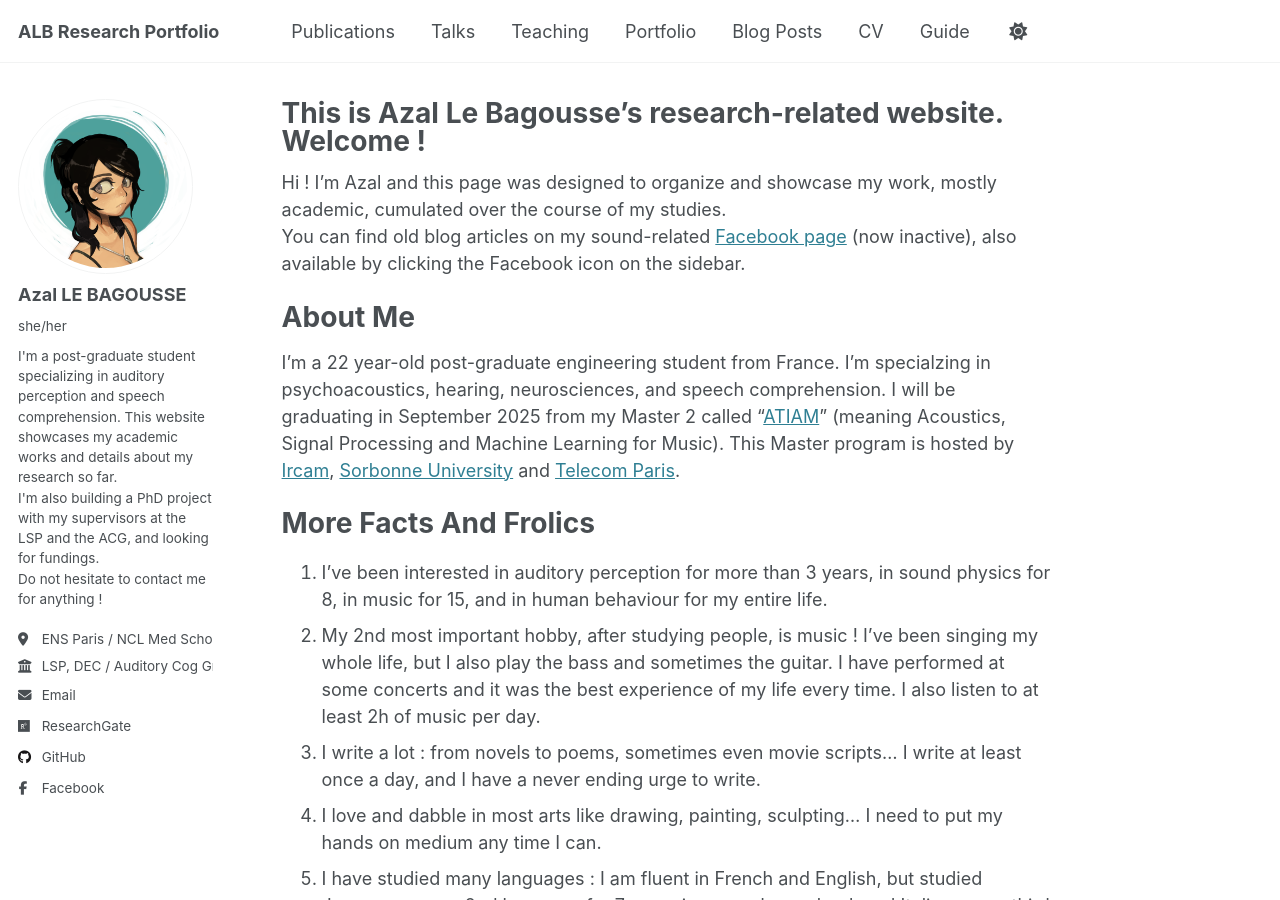
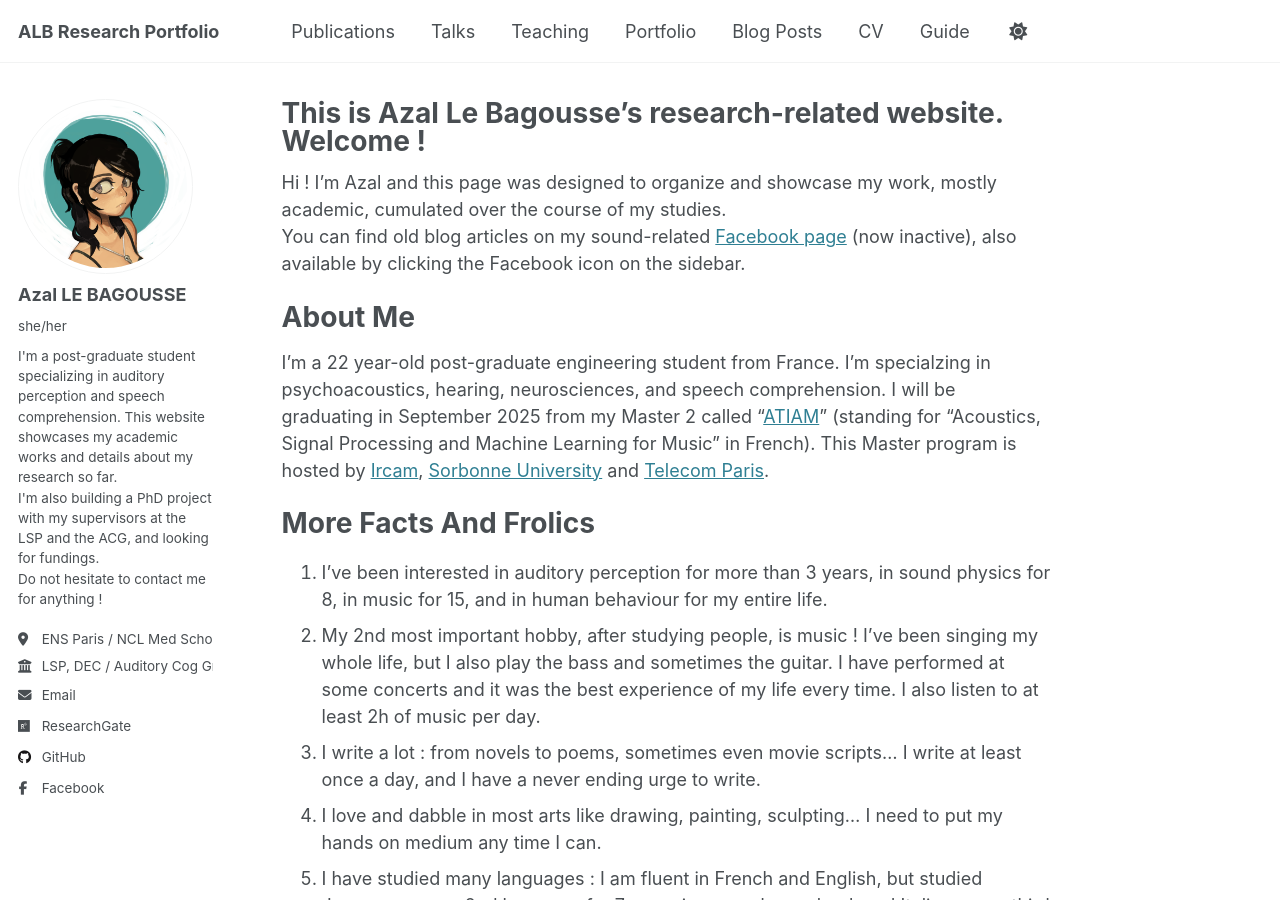
Before and after one commit to azallb/azallb.github.io, a Jekyll site: the page built from _pages/about.md, in a window 1280 px wide and 900 px high. Built offline with Jekyll 4.4.1, drawn with Linux system fonts in a browser that asks for light colours.

Commit message:
modify about, main page

```diff
--- a/_pages/about.md
+++ b/_pages/about.md
@@ -12,7 +12,7 @@ You can find old blog articles on my sound-related [Facebook page](https://www.f
 
 About Me
 ======
-I'm a 22 year-old post-graduate engineering student from France. I'm specialzing in psychoacoustics, hearing, neurosciences, and speech comprehension. I will be graduating in September 2025 from my Master 2 called "[ATIAM](http://www.atiam.ircam.fr/en/)" (meaning Acoustics, Signal Processing and Machine Learning for Music). This Master program is hosted by [Ircam](https://www.ircam.fr/), [Sorbonne University](https://sciences.sorbonne-universite.fr/en) and [Telecom Paris](https://www.telecom-paris.fr/en/home).
+I'm a 22 year-old post-graduate engineering student from France. I'm specialzing in psychoacoustics, hearing, neurosciences, and speech comprehension. I will be graduating in September 2025 from my Master 2 called "[ATIAM](http://www.atiam.ircam.fr/en/)" (standing for "Acoustics, Signal Processing and Machine Learning for Music" in French). This Master program is hosted by [Ircam](https://www.ircam.fr/), [Sorbonne University](https://sciences.sorbonne-universite.fr/en) and [Telecom Paris](https://www.telecom-paris.fr/en/home).
 
 More Facts And Frolics
 ======
```
